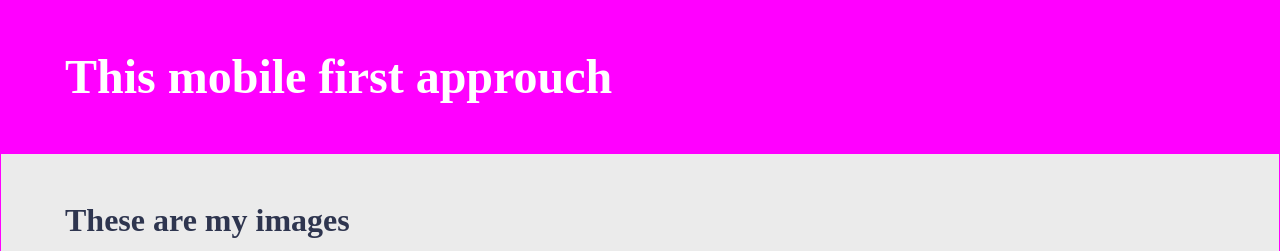
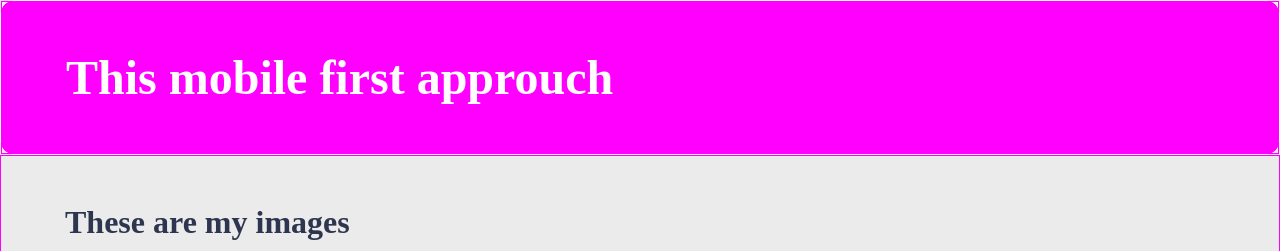
Before and after one commit to awaleH12/mobile_first, a plain HTML site: page index.html in a window 1280 px wide. Shown: the top 251 px of the page. Drawn offline with Linux system fonts and the light colour scheme.

Commit message:
header added border and border radius in css file

```diff
--- a/style.css
+++ b/style.css
@@ -32,6 +32,8 @@ main{
   /* background-color: #2E354F; */
   background-color: magenta;
   color: #fff;
+  border: 1px solid white;
+  border-radius: 13px;
 
 }
 .footer{
```
